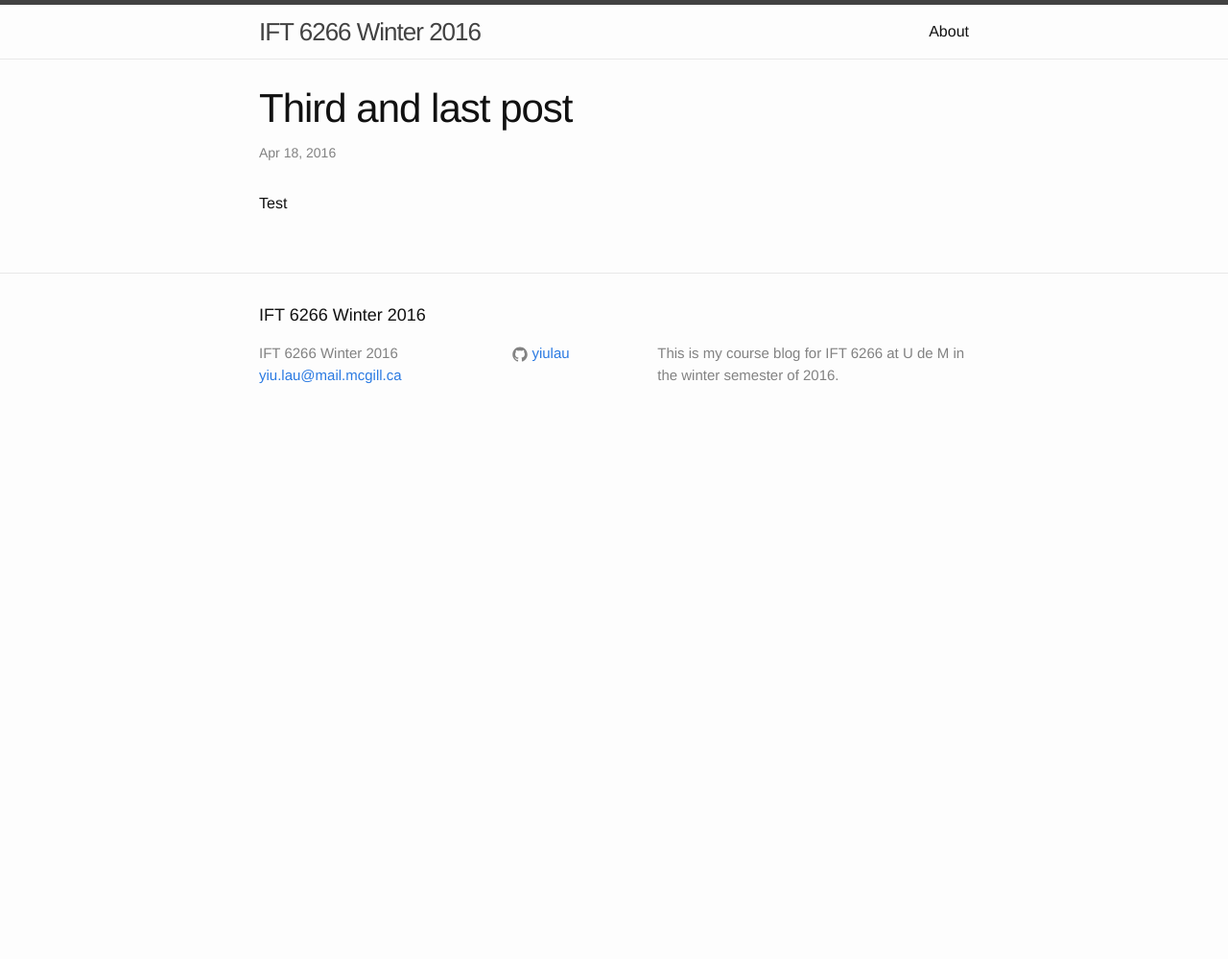
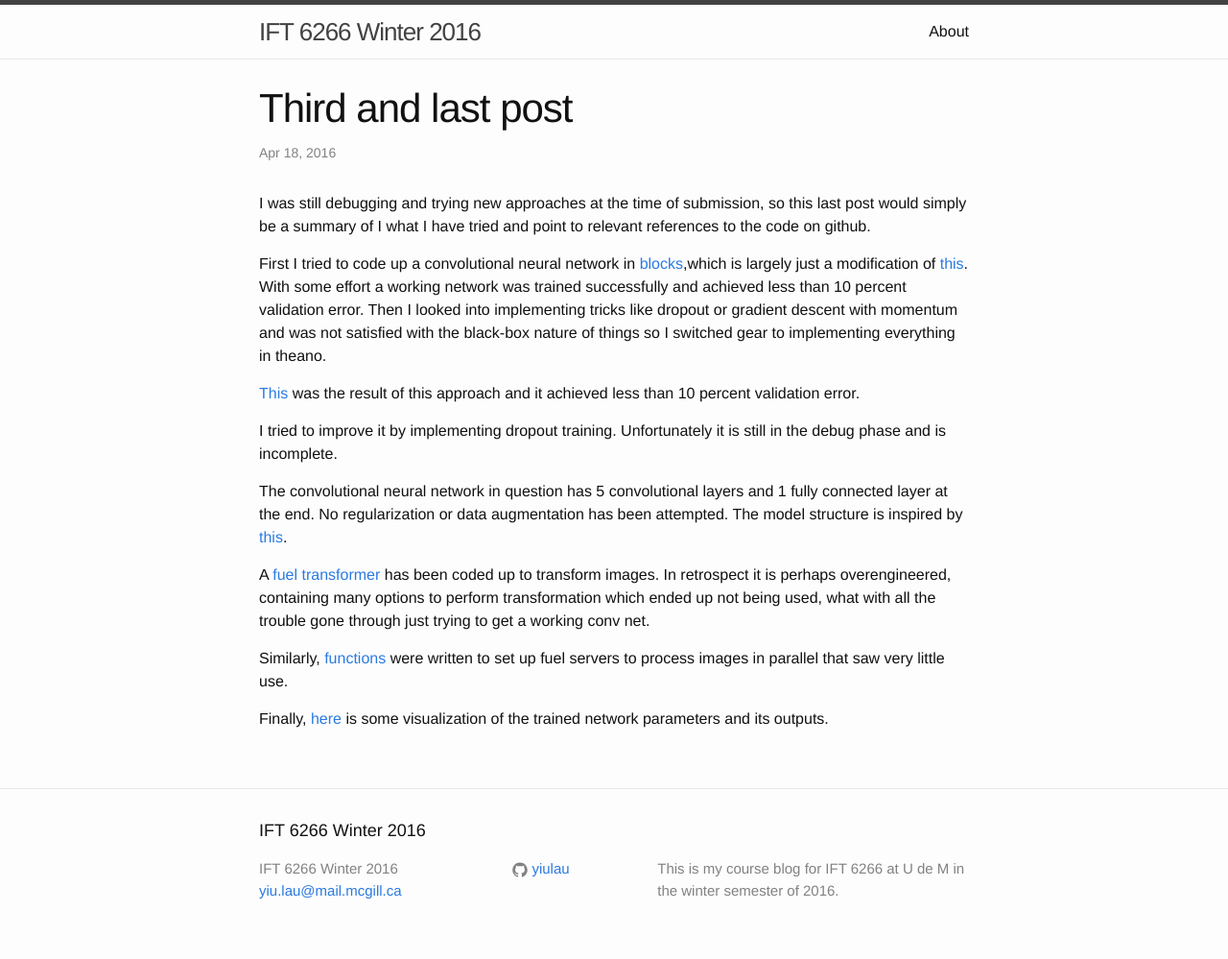
Before and after one commit to yiulau/ift6266, a Jekyll site: the page built from _posts/2016-04-18-last-post.markdown, in a window 1280 px wide. Shown: the whole page at 96% size. Built offline with Jekyll 4.4.1, drawn with Linux system fonts in a browser that asks for light colours; before the commit the page ends 900 px from its top, so only the background shows below that.

Commit message:
last post

```diff
--- a/_posts/2016-04-18-last-post.markdown
+++ b/_posts/2016-04-18-last-post.markdown
@@ -3,4 +3,18 @@ layout: post
 title: Third and last post
 ---
 
-Test
+I was still debugging and trying new approaches at the time of submission, so this last post would simply be a summary of I what I have tried and point to relevant references to the code on github.
+
+First I tried to code up a convolutional neural network in [blocks](https://github.com/yiulau/ift6266/blob/develop/blocks_experiment/convnet1.py),which is largely just a modification of [this](https://github.com/mila-udem/blocks-examples/tree/master/mnist_lenet). With some effort a working network was trained successfully and achieved less than 10 percent validation error. Then I looked into implementing tricks like dropout or gradient descent with momentum and was not satisfied with the black-box nature of things so I switched gear to implementing everything in theano.
+
+[This](https://github.com/yiulau/ift6266/blob/develop/theano_experiments/self_code/debug.py) was the result of this approach and it achieved less than 10 percent validation error.
+
+I tried to improve it by implementing dropout training. Unfortunately it is still in the debug phase and is incomplete.
+
+The convolutional neural network in question has 5 convolutional layers and 1 fully connected layer at the end. No regularization or data augmentation has been attempted. The model structure is inspired by [this](https://github.com/bartvm/dogs-vs-cats/blob/master/model.py).
+
+A [fuel transformer](https://github.com/yiulau/ift6266/blob/develop/theano_experiments/self_code/rescale_transformer.py) has been coded up to transform images. In retrospect it is perhaps overengineered, containing many options to perform transformation which ended up not being used, what with all the trouble gone through just trying to get a working conv net.
+
+Similarly, [functions](https://github.com/yiulau/ift6266/blob/develop/train_server.py) were written to set up fuel servers to process images in parallel that saw very little use.
+
+Finally, [here](https://github.com/yiulau/ift6266/blob/develop/theano_experiments/self_code/post_training_analysis.ipynb) is some visualization of the trained network parameters and its outputs.
```
